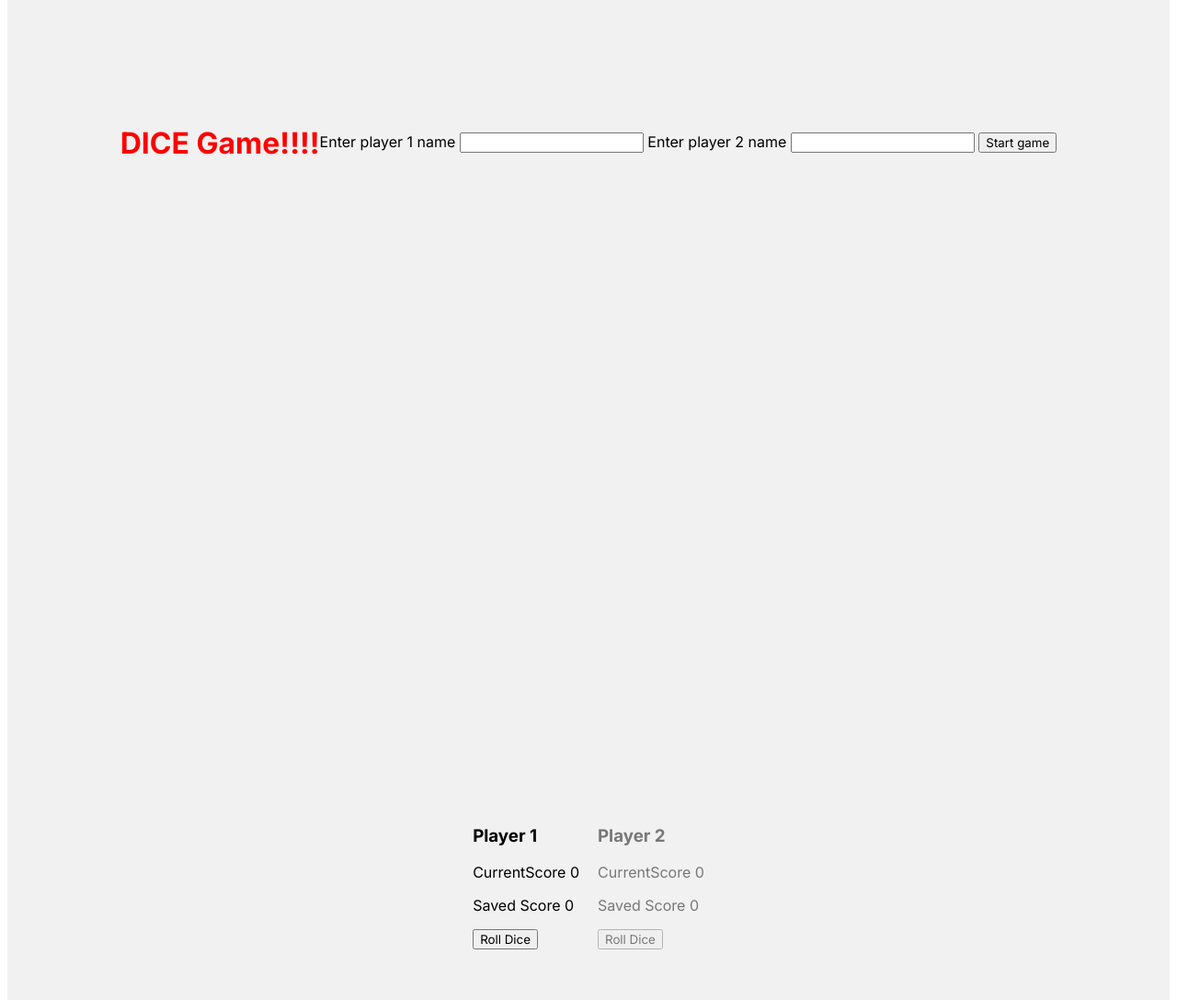
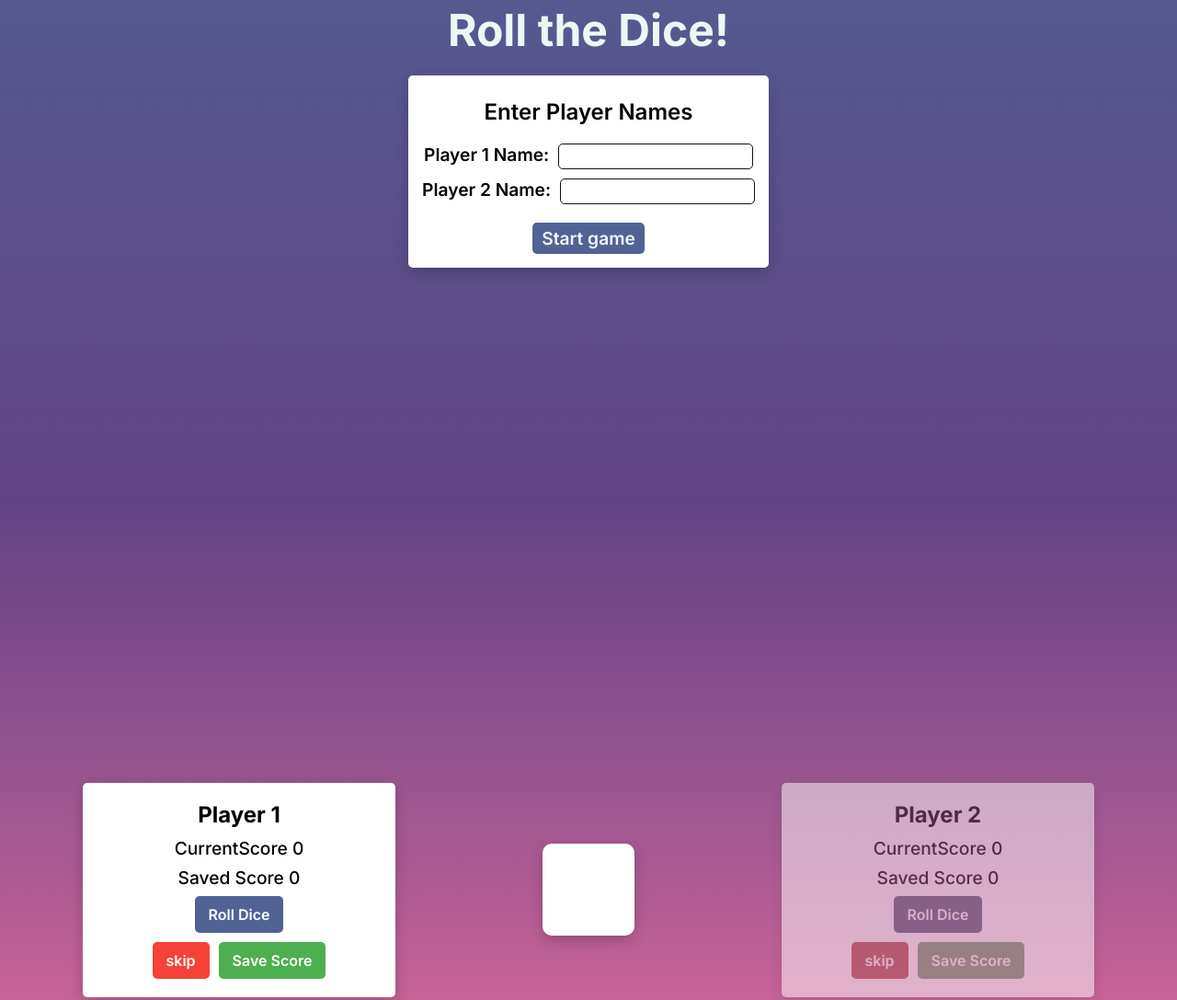
Before and after one commit to Adarshkumar03/NT-Dice-Game, a plain HTML site: page index.html in a window 1280 px wide. Shown: the part 253-1340 px from the top of the page at 92% size. Drawn offline with Linux system fonts and the light colour scheme.

Commit message:
add styling

```diff
--- a/index.html
+++ b/index.html
@@ -14,14 +14,15 @@
   </head>
   <body>
     <div id="hero">
-      <h1>DICE Game!!!!</h1>
+      <h1>Roll the Dice!</h1>
       <form id="form">
+        <h2>Enter Player Names</h2>
         <label>
-          Enter player 1 name
+          Player 1 Name:
           <input type="text" id="player1" required />
         </label>
         <label>
-          Enter player 2 name
+          Player 2 Name:
           <input type="text" id="player2" required />
         </label>
         <button type="submit">Start game</button>
--- a/script.js
+++ b/script.js
@@ -51,7 +51,7 @@ restart.addEventListener("click", () => {
 
 const endGame = (winner) => {
     document.getElementById("winner").scrollIntoView({behavior: "smooth"});
-    winnerName.textContent = winner;
+    winnerName.textContent = `All hail ${winner}, the ultimate dice master! 👑`;
 }
 
 form.addEventListener("submit", (e) => {
@@ -65,7 +65,7 @@ form.addEventListener("submit", (e) => {
 
 
 rollDiceButton1.addEventListener("click", () => {
-    const randomNumber = Math.floor(Math.random() * 6) + 1;
+    const randomNumber = Math.floor(Math.random() * 20) + 1;
     p1cScore = randomNumber == 1 ? 0 : p1cScore + randomNumber;
     p1cCount.textContent = p1cScore;
     p1Choice.classList.remove("hidden");
@@ -73,7 +73,7 @@ rollDiceButton1.addEventListener("click", () => {
 });
 
 rollDiceButton2.addEventListener("click", () => {
-    const randomNumber = Math.floor(Math.random() * 6) + 1;
+    const randomNumber = Math.floor(Math.random() * 20) + 1;
     p2cScore = randomNumber == 1 ? 0 : p2cScore + randomNumber;
     p2cCount.textContent = p2cScore;
     p2Choice.classList.remove("hidden");
--- a/style.css
+++ b/style.css
@@ -1,45 +1,201 @@
-*{
-    font-family: "Inter", sans-serif;
+:root {
+  font-size: 16px;
 }
 
-#hero{
-    display: flex;
-    justify-content: center;
-    align-items: center;
-    height: 100vh;
-    background-color: #f1f1f1;
+* {
+  font-family: "Inter", sans-serif;
+  padding: 0;
+  margin: 0;
 }
 
-h1{
-    color: red;
+#hero {
+  display: flex;
+  flex-direction: column;
+  justify-content: center;
+  align-items: center;
+  height: 100vh;
+  background: linear-gradient(0deg, #614385, #516395) no-repeat;
 }
 
-#container{
-    display: flex;
-    justify-content: center;
-    align-items: center;
-    height: 100vh;
-    background-color: #f1f1f1;
+#hero h1 {
+  color: #edf7f6;
+  font-size: 3rem;
+  font-weight: 700;
+  text-align: center;
 }
 
-.player{
-    margin: 0 10px;
+#form {
+  display: flex;
+  flex-direction: column;
+  justify-content: center;
+  align-items: center;
+  margin-top: 1.25rem;
+  background-color: white;
+  padding: 0.9375rem;
+  border-radius: 0.3125rem;
+  box-shadow: 0 0.3125rem 0.9375rem rgba(0, 0, 0, 0.2);
 }
 
-.inactive{
-    opacity: 0.5;
-    cursor: not-allowed;
-    pointer-events: none;
+label {
+  margin-top: 0.625rem;
+  font-size: 1.2rem;
+  font-weight: 600;
 }
 
-.hidden{
-    display: none;
+input {
+  padding: 0.3125rem;
+  width: 12.5rem;
+  margin-left: 0.3125rem;
+  border-radius: 0.3125rem;
+  border: 0.0625rem solid #12130f;
+  font-weight: 400;
 }
 
-#winner{
-    display: flex;
-    justify-content: center;
-    align-items: center;
-    height: 100vh;
-    background-color: #f1f1f1;
+#form h2 {
+  margin: 0.625rem 0;
+  font-size: 1.5rem;
+  font-weight: 600;
 }
+
+#form button {
+  margin-top: 1.25rem;
+  padding: 0.3125rem 0.625rem;
+  background-color: #516395;
+  color: #edf7f6;
+  font-weight: 600;
+  font-size: 1.2rem;
+  border: none;
+  border-radius: 0.3125rem;
+  cursor: pointer;
+}
+
+#form button:hover {
+  background-color: #614385;
+}
+
+/* Container Styling */
+#container {
+  display: flex;
+  justify-content: space-around;
+  align-items: center;
+  height: 100vh;
+  background: linear-gradient(0deg, #ff75a0, #614385) no-repeat;
+  padding: 1.25rem;
+  gap: 1.25rem;
+}
+
+.player {
+  width: 18.75rem;
+  padding: 1.25rem;
+  background: white;
+  border-radius: 0.3125rem;
+  box-shadow: 0 0.3125rem 0.9375rem rgba(0, 0, 0, 0.2);
+  text-align: center;
+  transition: 0.3s ease-in-out;
+}
+
+.player h3 {
+  font-size: 1.5rem;
+  font-weight: 700;
+  margin-bottom: 0.625rem;
+}
+
+.score {
+  font-size: 1.2rem;
+  font-weight: 500;
+  margin: 0.5rem 0;
+}
+
+#dice {
+  width: 6.25rem;
+  height: 6.25rem;
+  background: white;
+  display: flex;
+  justify-content: center;
+  align-items: center;
+  font-size: 2rem;
+  font-weight: bold;
+  border-radius: 0.625rem;
+  box-shadow: 0 0.3125rem 0.9375rem rgba(0, 0, 0, 0.2);
+  transition: transform 0.3s ease-in-out;
+}
+
+.inactive {
+  opacity: 0.5;
+  cursor: not-allowed;
+  pointer-events: none;
+  filter: grayscale(50%);
+}
+
+button {
+  background: #516395;
+  color: white;
+  border: none;
+  padding: 0.625rem 0.9375rem;
+  font-size: 1rem;
+  font-weight: 600;
+  border-radius: 0.3125rem;
+  cursor: pointer;
+  transition: 0.3s ease-in-out;
+}
+
+button:hover {
+  background: #41527a;
+}
+
+#p1-choice,
+#p2-choice {
+  margin-top: 0.625rem;
+  display: flex;
+  justify-content: center;
+  gap: 0.625rem;
+}
+
+#p1-skip,
+#p2-skip {
+  background: #f44336;
+}
+
+#p1-save,
+#p2-save {
+  background: #4caf50;
+}
+
+.hidden {
+  display: none;
+}
+
+#winner {
+  display: flex;
+  flex-direction: column;
+  justify-content: center;
+  align-items: center;
+  height: 100vh;
+  text-align: center;
+  background: linear-gradient(0deg, #ffb86f, #ff75a0) no-repeat;
+}
+
+#winner-name {
+  font-size: 3rem;
+  font-weight: 700;
+  text-transform: uppercase;
+  margin-bottom: 1.25rem;
+  color: #6a0572;
+  animation: winner-glow 1.5s infinite alternate;
+}
+
+#restart {
+  font-size: 1.5rem;
+  padding: 0.625rem 1.25rem;
+  background: #516395;
+  color: white;
+  border: none;
+  border-radius: 0.625rem;
+  font-weight: 600;
+  cursor: pointer;
+  transition: transform 0.2s ease-in-out;
+}
+
+#restart:hover {
+  transform: scale(1.1);
+}
```
